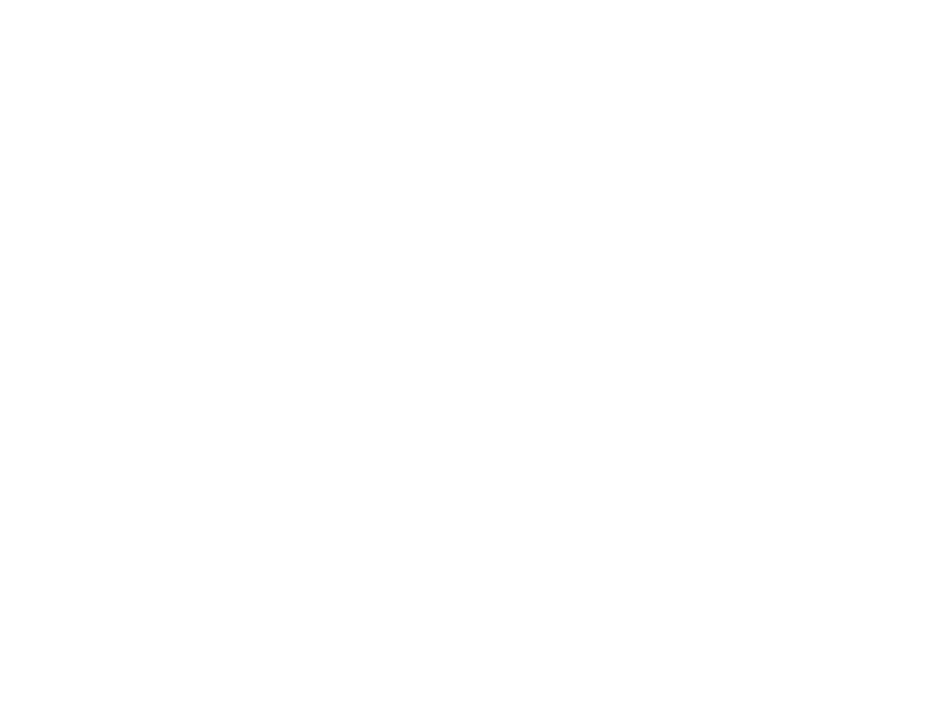
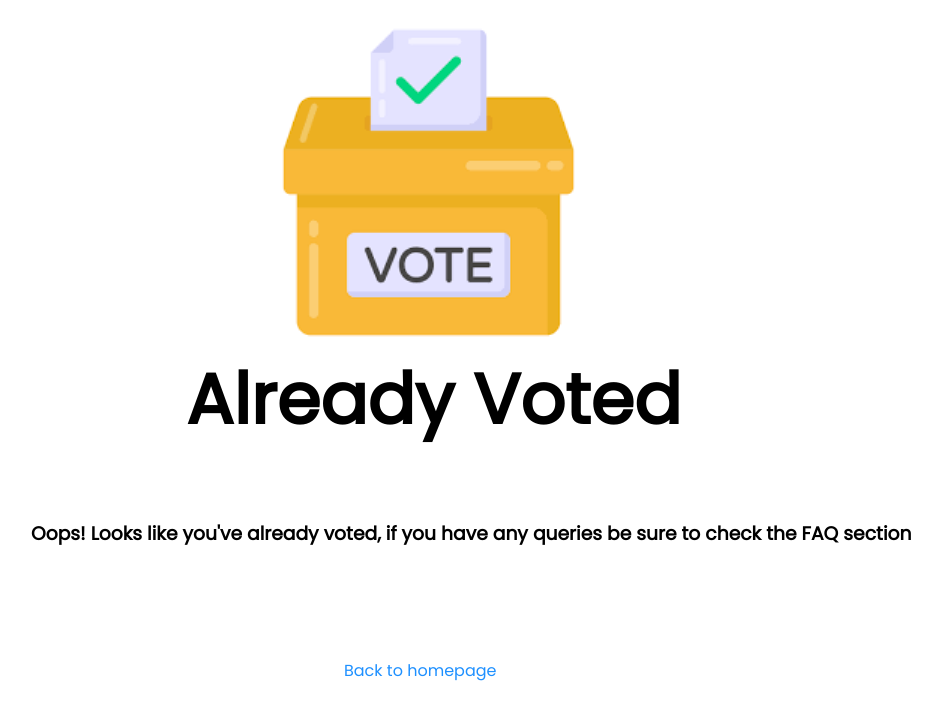
Before and after one commit to Muhammad-Owais-Warsi/ElectionPortal, a website: page vote-submitted.html in a window 1280 px wide. Shown: the whole page, without its empty margins (314-1256 px from the left). Drawn offline with Linux system fonts and the light colour scheme.

Commit message:
vote-submitted page

```diff
--- a/faq.html
+++ b/faq.html
@@ -10,7 +10,7 @@
         <title></title>
         <meta name="description" content="">
         <meta name="viewport" content="width=device-width, initial-scale=1">
-        <link rel="stylesheet" href="faq.css">
+        <link rel="stylesheet" href="public/faq.css">
         <link href='https://fonts.googleapis.com/css?family=Poppins' rel='stylesheet'>
 
     </head>
--- a/public/vote-submitted.css
+++ b/public/vote-submitted.css
@@ -0,0 +1,34 @@
+body{
+    background-color: rgb(255, 255, 255);
+}
+#confirm-sign{
+    position: absolute;
+    top: 70px;
+    left: 630px;
+    scale: 150%;
+}
+#confirm-head{
+    font-family: Poppins;
+    position: absolute;
+    top: 300px;
+    left: 500px;
+    font-size: 70px;
+}
+#confirm-para{
+    font-family: Poppins;
+    position: absolute;
+    top: 500px;
+    left: 345px;
+}
+#homepage-link{
+    text-decoration: none;
+    font-family: Poppins;
+    position: relative;
+    top: 650px;
+    left: 650px;
+    color: dodgerblue;
+}
+#homepage-link:hover{
+    text-decoration: underline;
+
+}
--- a/vote-submitted.html
+++ b/vote-submitted.html
@@ -0,0 +1,33 @@
+<!DOCTYPE html>
+<!--[if lt IE 7]>      <html class="no-js lt-ie9 lt-ie8 lt-ie7"> <![endif]-->
+<!--[if IE 7]>         <html class="no-js lt-ie9 lt-ie8"> <![endif]-->
+<!--[if IE 8]>         <html class="no-js lt-ie9"> <![endif]-->
+<!--[if gt IE 8]>      <html class="no-js"> <!--<![endif]-->
+<html>
+    <head>
+        <meta charset="utf-8">
+        <meta http-equiv="X-UA-Compatible" content="IE=edge">
+        <title></title>
+        <meta name="description" content="">
+        <meta name="viewport" content="width=device-width, initial-scale=1">
+        <link rel="stylesheet" href="public/vote-submitted.css">
+        <link href='https://fonts.googleapis.com/css?family=Poppins' rel='stylesheet'>
+        <link rel="stylesheet" href="https://cdnjs.cloudflare.com/ajax/libs/font-awesome/6.4.2/css/all.min.css" integrity="sha512-z3gLpd7yknf1YoNbCzqRKc4qyor8gaKU1qmn+CShxbuBusANI9QpRohGBreCFkKxLhei6S9CQXFEbbKuqLg0DA==" crossorigin="anonymous" referrerpolicy="no-referrer" />
+
+    </head>
+    <body>
+        <div>
+
+        <img id="confirm-sign" src="public/ballot.png" alt="">
+        <h1 id="confirm-head">Already Voted</h1>
+        <h3 id="confirm-para">Oops! Looks like you've already voted, if you have any queries be sure to check the FAQ section</h3>
+        <a id="homepage-link" href="/">Back to homepage</a>
+        </div>
+
+
+
+        <script>
+
+        </script>
+    </body>
+</html>
```
Also changed, not shown: index.html (+1 -1 lines), public/ballot.png (added).
